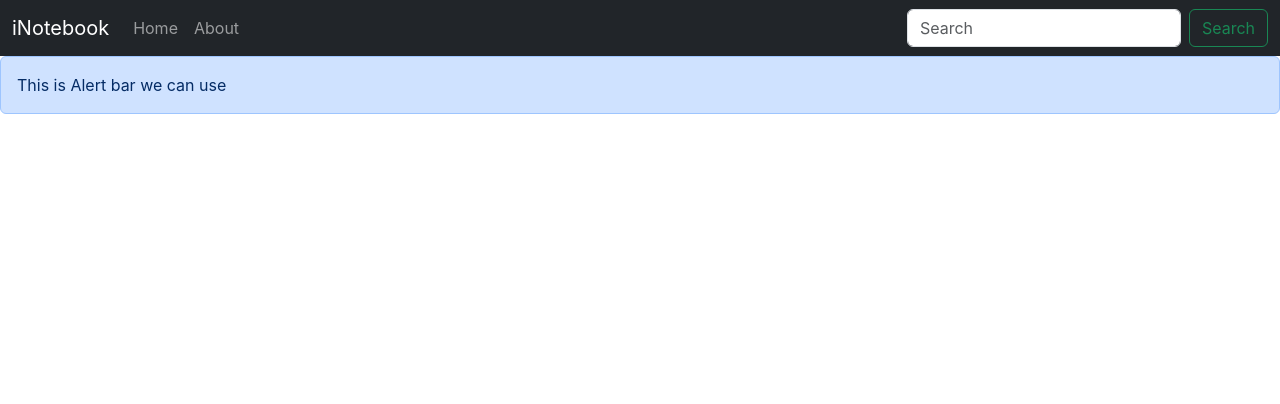
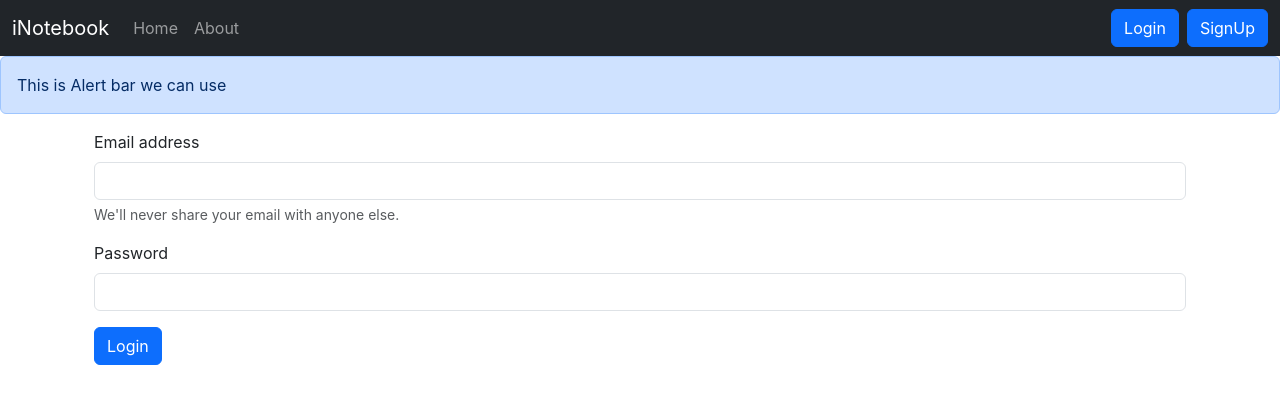
Before and after one commit to akhileshtiwari2/iNotebook, a React (Create React App) app: page /login in a window 1280 px wide. Shown: the top 404 px of the page. Built offline with nearby package versions, Linux system fonts and the light colour scheme.

Commit message:
Adding Login Component

```diff
--- a/src/App.js
+++ b/src/App.js
@@ -5,6 +5,8 @@
 import About from "./components/About";
 import NoteState from "./context/notes/NoteState";
 import Alert from "./components/Alert";
+import Login from "./components/Login";
+import SignUp from "./components/SignUp";
 
 function App() {
   return (
@@ -17,6 +19,8 @@
             <Routes>
               <Route exact path="/" element={<Home />} />
               <Route exact path="/about" element={<About />} />
+              <Route exact path="/login" element={<Login />} />
+              <Route exact path="/signup" element={<SignUp />} />
             </Routes>
           </div>
         </Router>
--- /dev/null
+++ b/src/components/Login.js
@@ -0,0 +1,77 @@
+import React, { useState } from "react";
+import { useNavigate } from "react-router-dom";
+
+const Login = () => {
+  const [credentials, setCredentials] = useState({ email: "", password: "" });
+  const navigate = useNavigate();
+
+  const handleSubmit = async (e) => {
+    e.preventDefault();
+    const response = await fetch("http://localhost:5000/api/auth/login", {
+      method: "POST",
+      headers: {
+        "Content-Type": "application/json",
+      },
+      body: JSON.stringify({
+        email: credentials.email,
+        password: credentials.password,
+      }),
+    });
+    const json = await response.json();
+    console.log(json);
+
+    if (json.success) {
+      localStorage.setItem("token", json.authtoken);
+      navigate("/");
+      console.log(json.success);
+    } else {
+      alert("Invalid credentials");
+    }
+  };
+  const onChange = (e) => {
+    setCredentials({ ...credentials, [e.target.name]: e.target.value });
+  };
+  return (
+    <>
+      <div className="container">
+        <form onSubmit={handleSubmit}>
+          <div className="mb-3">
+            <label htmlFor="email" className="form-label">
+              Email address
+            </label>
+            <input
+              type="email"
+              className="form-control"
+              id="email"
+              aria-describedby="emailHelp"
+              name="email"
+              value={credentials.email}
+              onChange={onChange}
+            />
+            <div id="emailHelp" className="form-text">
+              We'll never share your email with anyone else.
+            </div>
+          </div>
+          <div className="mb-3">
+            <label htmlFor="password" className="form-label">
+              Password
+            </label>
+            <input
+              type="password"
+              className="form-control"
+              id="password"
+              name="password"
+              value={credentials.password}
+              onChange={onChange}
+            />
+          </div>
+          <button type="submit" className="btn btn-primary">
+            Login
+          </button>
+        </form>
+      </div>
+    </>
+  );
+};
+
+export default Login;
--- a/src/components/Navbar.js
+++ b/src/components/Navbar.js
@@ -48,15 +48,12 @@
               </li>
             </ul>
             <form className="d-flex" role="search">
-              <input
-                className="form-control me-2"
-                type="search"
-                placeholder="Search"
-                aria-label="Search"
-              />
-              <button className="btn btn-outline-success" type="submit">
-                Search
-              </button>
+              <Link className="btn btn-primary mx-2 " to="/login" role="button">
+                Login
+              </Link>
+              <Link className="btn btn-primary" to="/signup" role="button">
+                SignUp
+              </Link>
             </form>
           </div>
         </div>
--- /dev/null
+++ b/src/components/SignUp.js
@@ -0,0 +1,9 @@
+import React from 'react'
+
+const SignUp = () => {
+  return (
+    <div>This is SignUp Page</div>
+  )
+}
+
+export default SignUp
```
Also changed, not shown: 1 other file (tests, documents, lock files or other folders).
